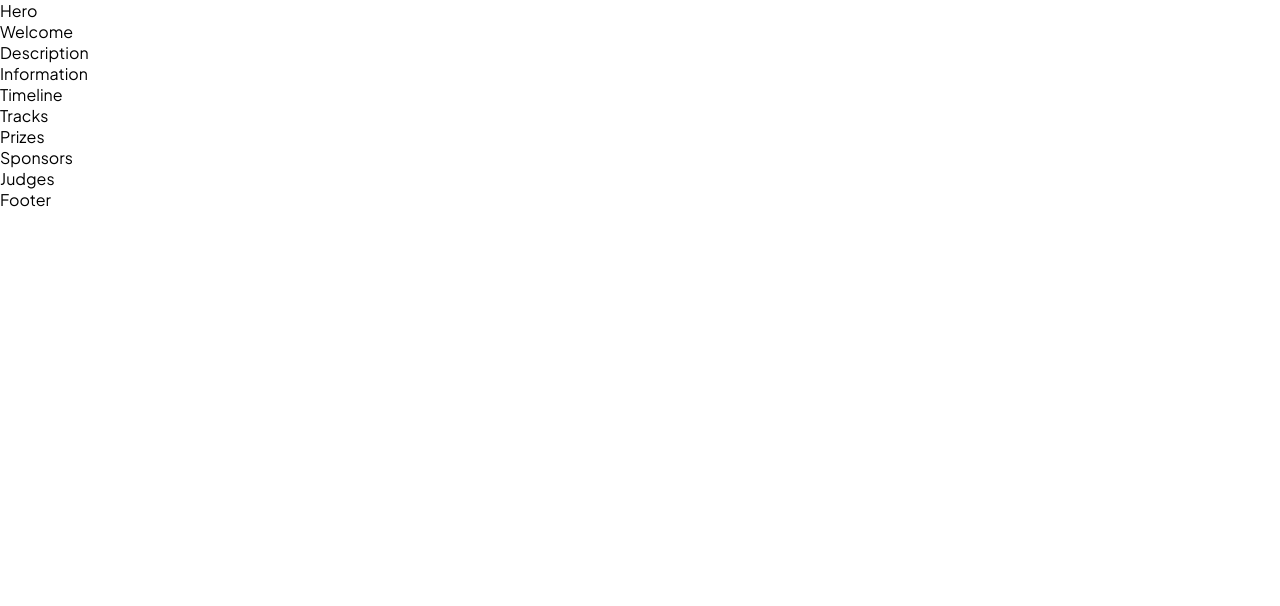
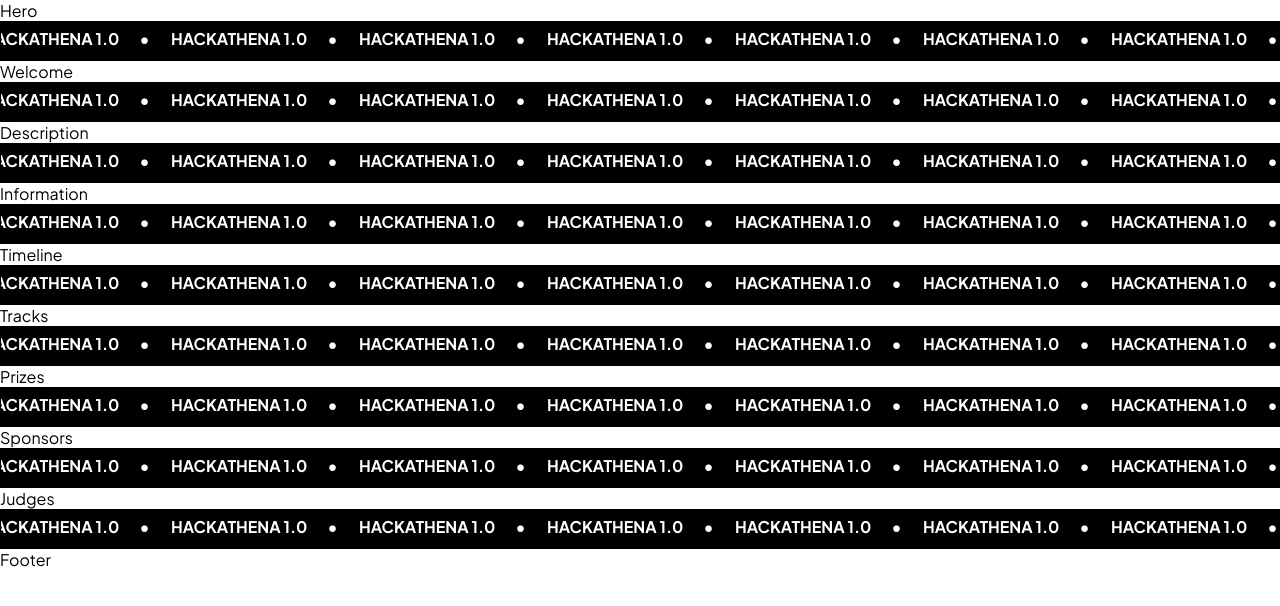
Before and after one commit to ajmalmohad/hackathena, a React (Create React App) app: page / in a window 1280 px wide. Shown: the top 606 px of the page. Built offline with nearby package versions, Linux system fonts and the light colour scheme.

Commit message:
Seperator Component Added

```diff
--- a/src/pages/home/components/Seperator.css
+++ b/src/pages/home/components/Seperator.css
@@ -0,0 +1,46 @@
+.bar {
+    background: black;
+    height:40px;
+    max-width: 100%;
+    margin: 0 auto;
+    position: relative;
+    overflow: hidden;
+    border: 1px solid black;
+}
+
+.mover-1 {
+    width: 10000px;
+    position: absolute;
+    overflow-x: hidden;
+    top: 10%;
+    bottom: 10%;
+    left: 0;
+    animation: moveSlideshow 5s linear infinite;
+}
+
+.mover-1 p{
+    color: white;
+    width: 188px;
+    display: inline-block;
+    vertical-align: middle;
+    margin: 0;
+    text-transform: uppercase;
+    font-size: 16px;
+    font-weight: 700;
+}
+
+.mover-1 p::after{
+    color: white;
+    content: '•';
+    position: relative;
+    top:0;
+    left: 0;
+    height: 100%;
+    padding: 0 20px;
+}
+
+@keyframes moveSlideshow {
+    100% {
+        transform: translateX(-188px);
+    }
+}
--- a/src/pages/home/components/Seperator.js
+++ b/src/pages/home/components/Seperator.js
@@ -6,6 +6,26 @@ function Seperator() {
     <div className='Seperator'>
       <div className='bar'>
 
+        <div class="mover-1">
+          <p>Hackathena 1.0</p>
+          <p>Hackathena 1.0</p>
+          <p>Hackathena 1.0</p>
+          <p>Hackathena 1.0</p>
+          <p>Hackathena 1.0</p>
+
+          <p>Hackathena 1.0</p>
+          <p>Hackathena 1.0</p>
+          <p>Hackathena 1.0</p>
+          <p>Hackathena 1.0</p>
+          <p>Hackathena 1.0</p>
+
+          <p>Hackathena 1.0</p>
+          <p>Hackathena 1.0</p>
+          <p>Hackathena 1.0</p>
+          <p>Hackathena 1.0</p>
+          <p>Hackathena 1.0</p>
+        </div>
+
       </div>
     </div>
   )
```
